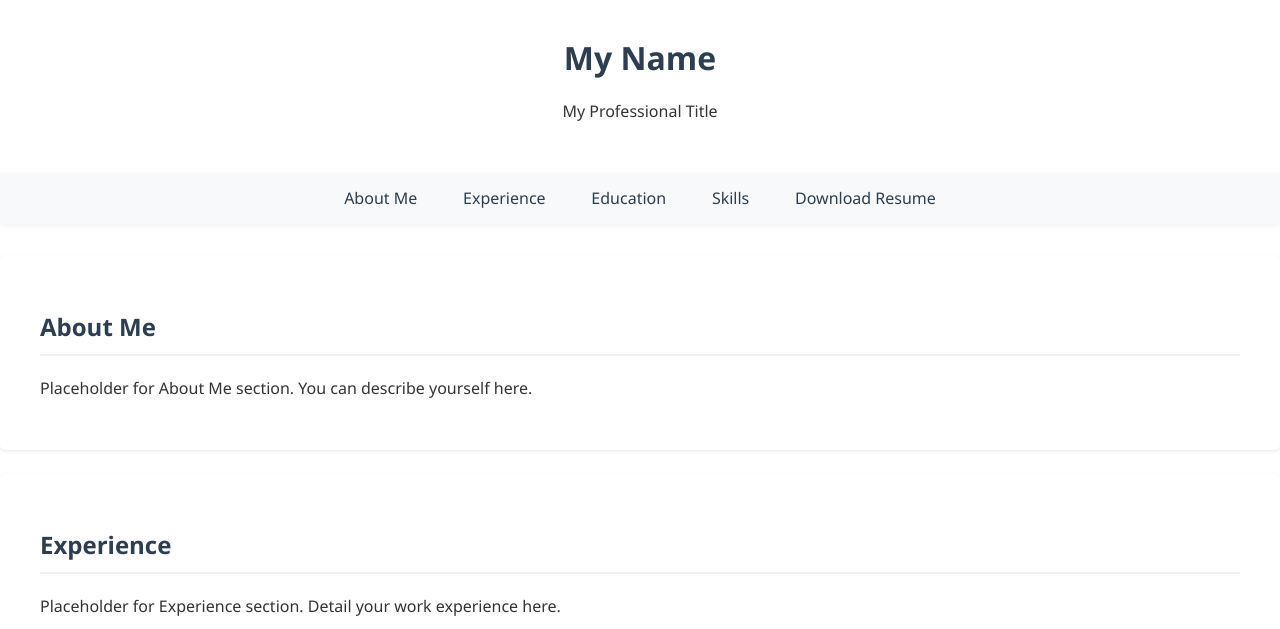
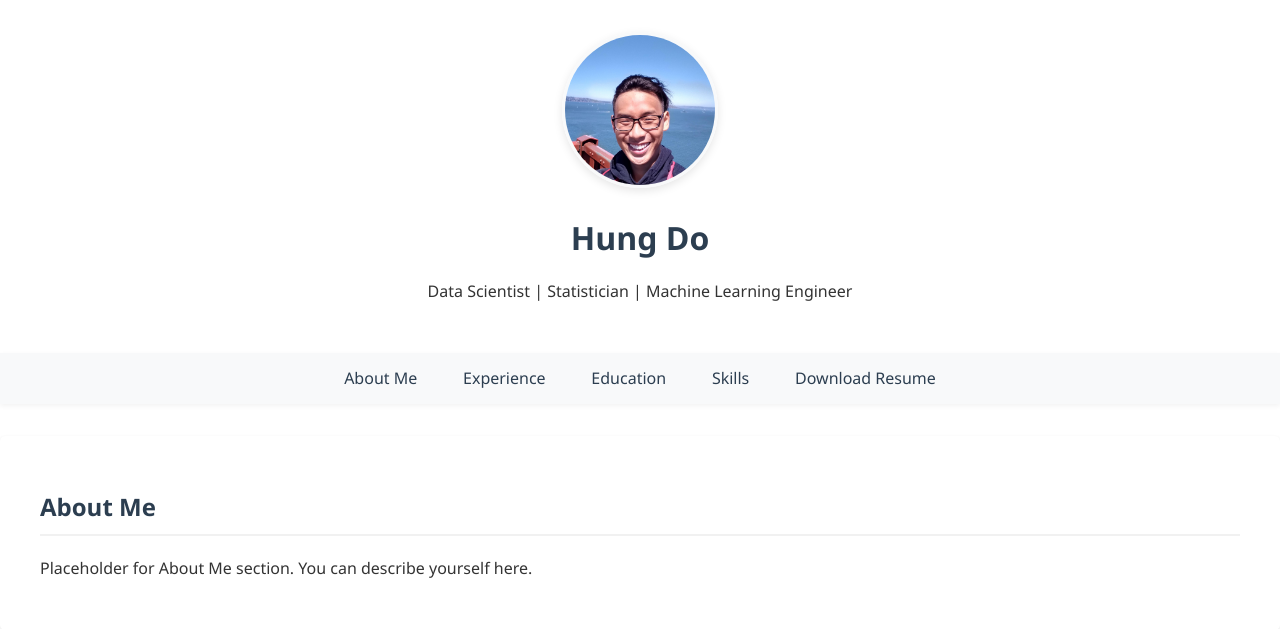
Before and after one commit to hungndo/PersonalSite, a Flask app: page / in a window 1280 px wide; the page is wider, and only the part inside the window is pictured. Shown: the top 629 px of that part. Run offline with Flask 3, Linux system fonts and the light colour scheme.

Commit message:
added profile image

```diff
--- a/static/style.css
+++ b/static/style.css
@@ -76,3 +76,20 @@ footer {
     width: 100%;
     border-top: 1px solid #e9ecef;
 }
+
+.profile-image-container {
+    width: 150px;
+    height: 150px;
+    margin: 0 auto 1.5rem auto;
+    border-radius: 50%;
+    overflow: hidden;
+    border: 3px solid #f8f9fa;
+    box-shadow: 0 3px 10px rgba(0,0,0,0.1);
+}
+
+.profile-image {
+    width: 100%;
+    height: 100%;
+    object-fit: cover;
+    object-position: center 70%; /* Adjust this value to focus on the face */
+}
--- a/templates/index.html
+++ b/templates/index.html
@@ -8,8 +8,11 @@
 </head>
 <body>
     <header>
-        <h1>My Name</h1>
-        <p>My Professional Title</p>
+        <div class="profile-image-container">
+            <img src="{{ url_for('static', filename='resources/profile_image.jpg') }}" alt="Profile Photo" class="profile-image">
+        </div>
+        <h1>Hung Do</h1>
+        <p>Data Scientist | Statistician | Machine Learning Engineer</p>
     </header>
 
     <nav>
```
